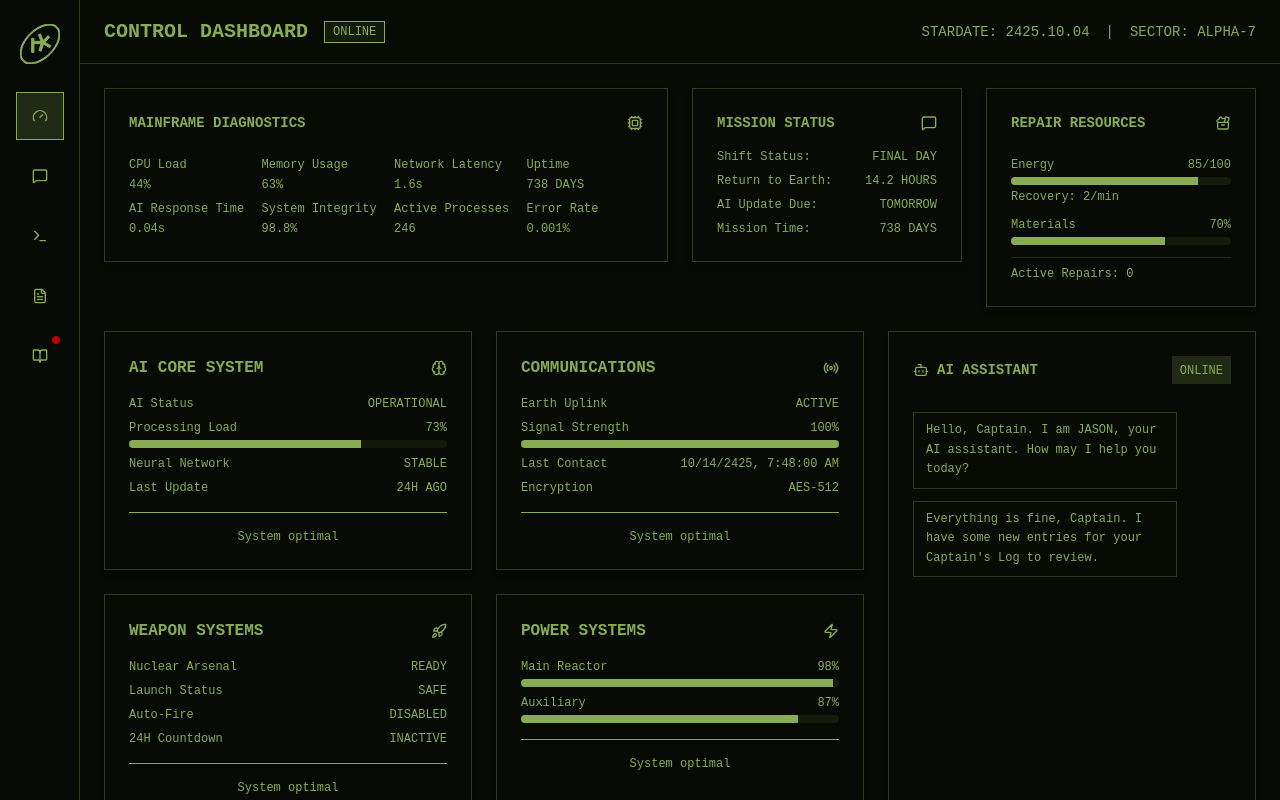
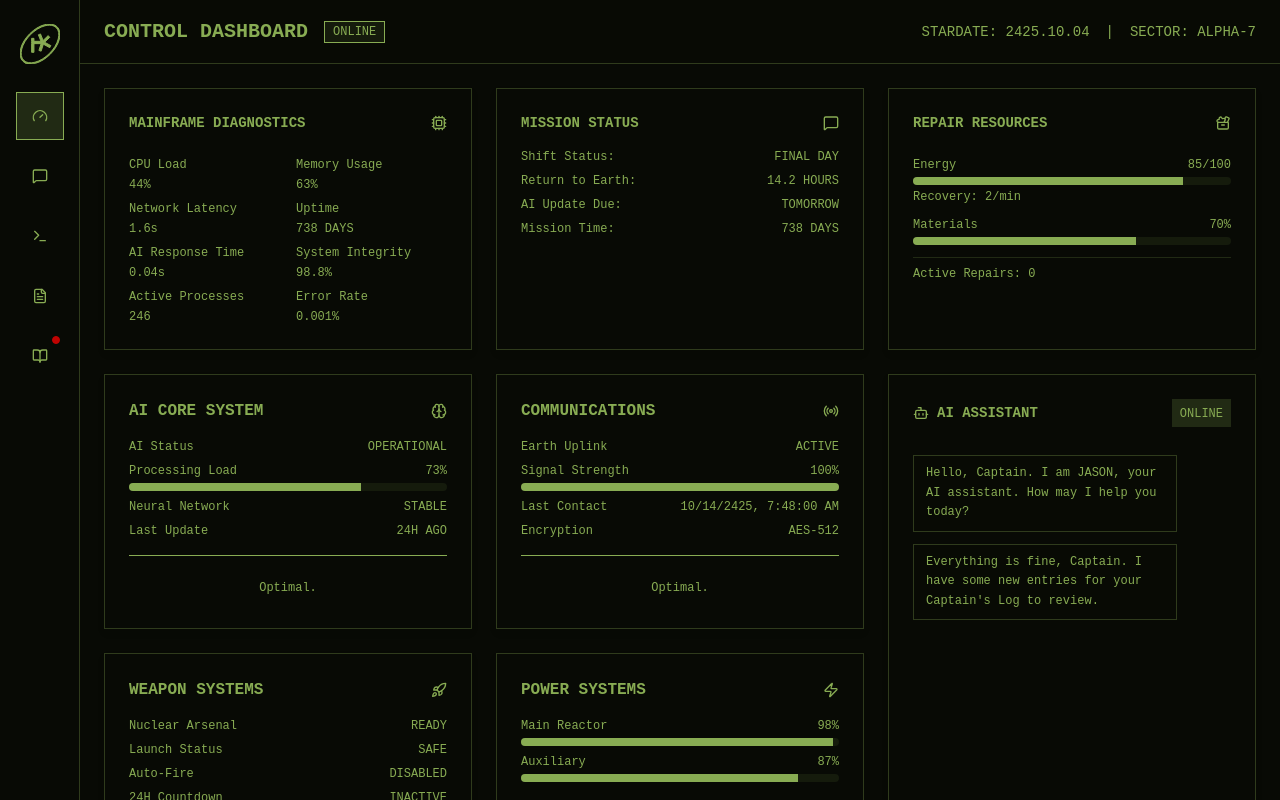
Before and after one commit to tonik/space, a React (Vite) app: page / in a window 1280 px wide. Built offline with nearby package versions, Linux system fonts and the light colour scheme.

Commit message:
chore: adjust ui for system cards

```diff
--- a/src/components/ui/system-card.tsx
+++ b/src/components/ui/system-card.tsx
@@ -46,7 +46,7 @@ export function SystemCard({
   };
 
   return (
-    <Card className={cn(`bg-background p-6 ${className}`)}>
+    <Card className={cn(`bg-background flex flex-col p-6 ${className}`)}>
       <div className="mb-1 flex items-center justify-between relative">
         <h3 className="font-bold">{title}</h3>
         {icon}
@@ -54,7 +54,8 @@ export function SystemCard({
           <span className="border-destructive bg-destructive shadow-destructive absolute -top-1 -right-1 h-2 w-2 animate-pulse rounded-full border" />
         )}
       </div>
-      <div className="space-y-2">
+      <div className="flex flex-1 flex-col">
+        <div className="min-h-[90px] space-y-2">
           {metrics.map((metric, index) => (
             <div key={index}>
               <div className="flex justify-between text-xs">
@@ -66,36 +67,35 @@ export function SystemCard({
               )}
             </div>
           ))}
+        </div>
 
-        {systemName && onRepair && (
-          <>
-            <Separator className="my-4" />
-            {isRepairing ? (
+        <Separator className="my-4 h-1" />
+        <div className="h-8 flex items-center justify-center">
+          {systemName && onRepair && isRepairing ? (
             <div className="flex items-center gap-2 text-xs text-muted-foreground">
               <Clock className="h-3 w-3 animate-spin" />
               <span>Repair in progress...</span>
             </div>
-            ) : needsRepair && canRepair ? (
+          ) : systemName && onRepair && needsRepair && canRepair ? (
             <Button
               size="sm"
               variant="outline"
               onClick={handleQuickRepair}
-                className="w-full text-xs h-6"
+              className="w-full text-xs p-1 h-8"
             >
               <Wrench className="h-3 w-3 mr-1" />
               Quick Repair
             </Button>
-            ) : !canRepair ? (
+          ) : systemName && onRepair && !canRepair ? (
             <div className="text-xs text-muted-foreground text-center">
-                Insufficient resources
+              Insufficient resources.
             </div>
           ) : (
             <div className="text-xs text-center">
-                System optimal
+              Optimal.
             </div>
           )}
-          </>
-        )}
+        </div>
       </div>
     </Card>
   );
--- a/src/features/captains-log/view.tsx
+++ b/src/features/captains-log/view.tsx
@@ -44,7 +44,7 @@ export default function CaptainsLogView() {
         <div className="border-border/30 mb-6 flex gap-1 border-b">
           <button
             onClick={() => setActiveTab("log")}
-            className={`text-primary px-4 py-2 font-mono text-sm transition-colors ${
+            className={`text-primary cursor-pointer px-4 py-2 font-mono text-sm transition-colors ${
               activeTab === "log"
                 ? "border-primary border-b-2 font-bold"
                 : "text-muted-foreground hover:text-primary"
@@ -54,7 +54,7 @@ export default function CaptainsLogView() {
           </button>
           <button
             onClick={() => setActiveTab("objectives")}
-            className={`text-primary px-4 py-2 font-mono text-sm transition-colors ${
+            className={`text-primary cursor-pointer px-4 py-2 font-mono text-sm transition-colors ${
               activeTab === "objectives"
                 ? "border-primary border-b-2 font-bold"
                 : "text-muted-foreground hover:text-primary"
--- a/src/features/dashboard/components/MissionStatus.tsx
+++ b/src/features/dashboard/components/MissionStatus.tsx
@@ -16,7 +16,7 @@ export function MissionStatus({
   missionTime,
 }: MissionStatusProps) {
   return (
-    <Card className="border-border/30 bg-background col-span-full p-6 md:col-span-1">
+    <Card className="border-border/30 bg-background flex w-full flex-col p-6">
       <div className="mb-1 flex items-center justify-between">
         <h3 className="text-primary text-sm font-bold">MISSION STATUS</h3>
         <MessageSquare className="text-primary h-4 w-4" />
--- a/src/features/dashboard/components/SystemDiagnostics.tsx
+++ b/src/features/dashboard/components/SystemDiagnostics.tsx
@@ -23,14 +23,14 @@ export function SystemDiagnostics({
   errorRate,
 }: SystemDiagnosticsProps) {
   return (
-    <Card className="border-border/30 bg-background p-6">
+    <Card className="border-border/30 bg-background flex w-full flex-col p-6">
       <div className="mb-3 flex items-center justify-between">
         <h3 className="text-primary text-sm font-bold">
           MAINFRAME DIAGNOSTICS
         </h3>
         <Cpu className="text-primary h-4 w-4" />
       </div>
-      <div className="grid grid-cols-4 gap-x-4 gap-y-2 font-mono text-xs">
+      <div className="grid grid-cols-2 gap-x-4 gap-y-2 font-mono text-xs">
         <div>
           <div className="text-muted-foreground mb-1">CPU Load</div>
           <div className="text-primary">{Math.round(cpuLoad)}%</div>
--- a/src/features/dashboard/view.tsx
+++ b/src/features/dashboard/view.tsx
@@ -60,8 +60,8 @@ export default function DashboardView() {
 
   return (
     <div className="flex h-full flex-col gap-6">
-      <div className="grid grid-cols-4 gap-6">
-        <div className="col-span-2">
+      <div className="grid grid-cols-3 gap-6">
+        <div className="flex">
           <SystemDiagnostics
             cpuLoad={diagnostics.cpuLoad}
             memoryUsage={diagnostics.memoryUsage}
@@ -73,7 +73,7 @@ export default function DashboardView() {
             errorRate={diagnostics.errorRate}
           />
         </div>
-        <div className="col-span-1">
+        <div className="flex">
           <MissionStatus
             shiftStatus={mission.shiftStatus}
             returnToEarth={timeToEarth}
@@ -82,8 +82,8 @@ export default function DashboardView() {
             fleetStatus={mission.fleetStatus}
           />
         </div>
-        <div className="col-span-1">
-          <Card className="border-border/30 bg-background p-6">
+        <div className="flex">
+          <Card className="border-border/30 bg-background flex w-full flex-col p-6">
             <div className="mb-3 flex items-center justify-between">
               <h3 className="text-primary text-sm font-bold">
                 REPAIR RESOURCES
```
Lines whose indentation alone changed are shown as unchanged.
